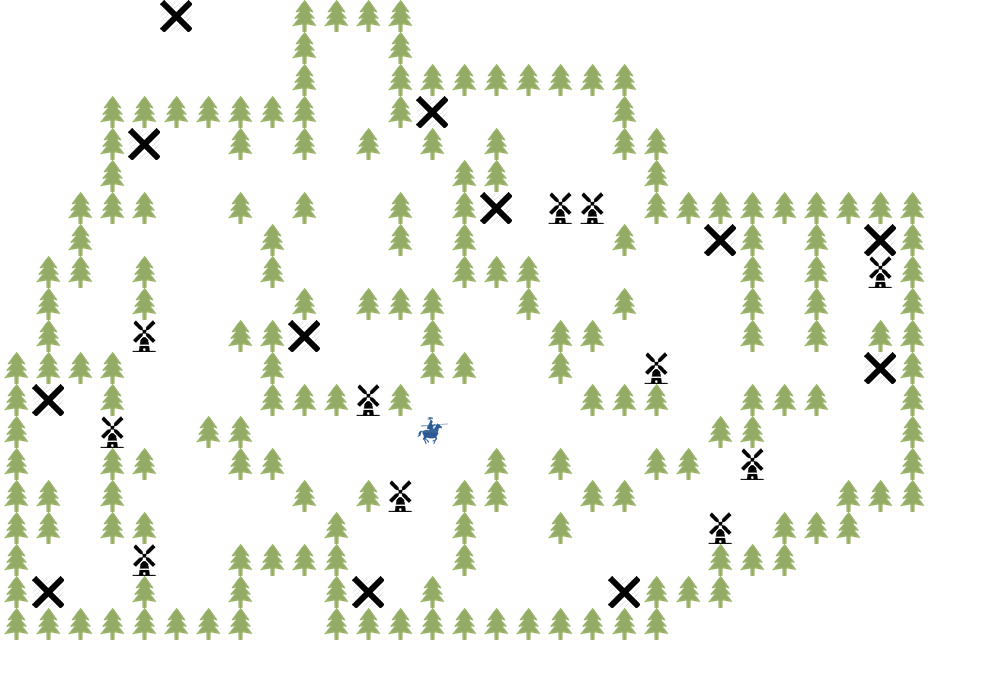
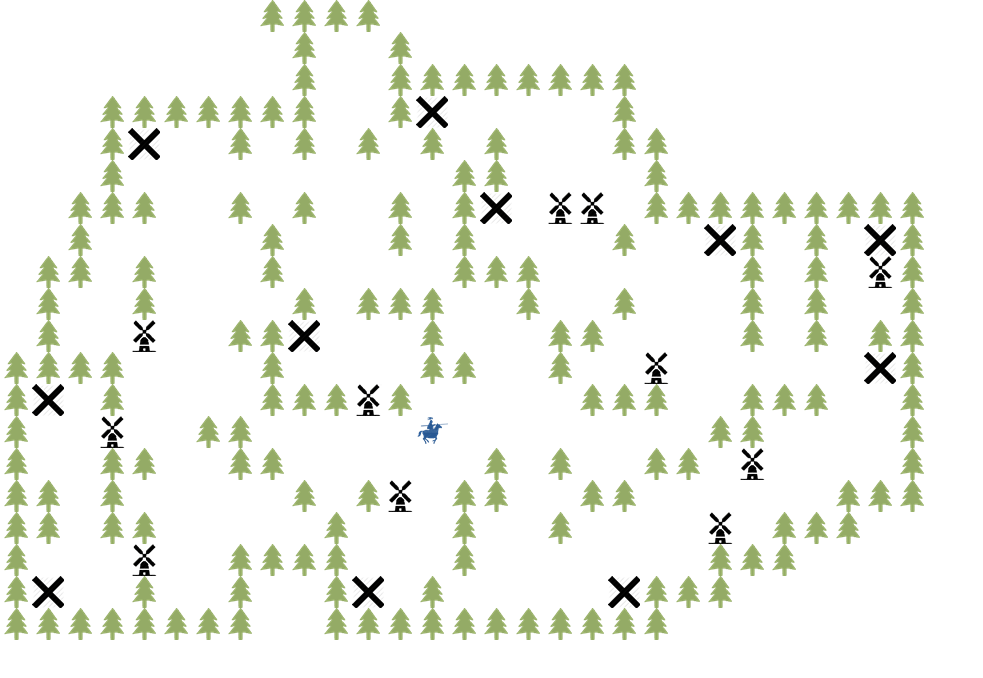
Before and after one commit to Sourcegasm/Don-Kihot-Sokoban, a plain HTML site: page index.html in a window 1280 px wide. Shown: the whole page, without its empty margins (0-983 px from the left). Drawn offline with nearby package versions, Linux system fonts and the light colour scheme.

Commit message:
the only level made possible

```diff
--- a/index.html
+++ b/index.html
@@ -16,7 +16,7 @@
      <script type="text/javascript">
      $(document).ready(function() {
          var map = new Array();
-         map[0] =  new Array(0,0,0,0,0,2,0,0,0,1,1,1,1,0,0,0,0,0,0,0,0,0,0,0,0,0,0,0,0);
+         map[0] =  new Array(0,0,0,0,0,0,0,0,1,1,1,1,0,0,0,0,0,0,0,0,0,0,0,0,0,0,0,0);
          map[1] =  new Array(0,0,0,0,0,0,0,0,0,1,0,0,1,0,0,0,0,0,0,0,0,0,0,0,0,0,0,0,0);
          map[2] =  new Array(0,0,0,0,0,0,0,0,0,1,0,0,1,1,1,1,1,1,1,1,0,0,0,0,0,0,0,0,0);
          map[3] =  new Array(0,0,0,1,1,1,1,1,1,1,0,0,1,2,0,0,0,0,0,1,0,0,0,0,0,0,0,0,0);
```
